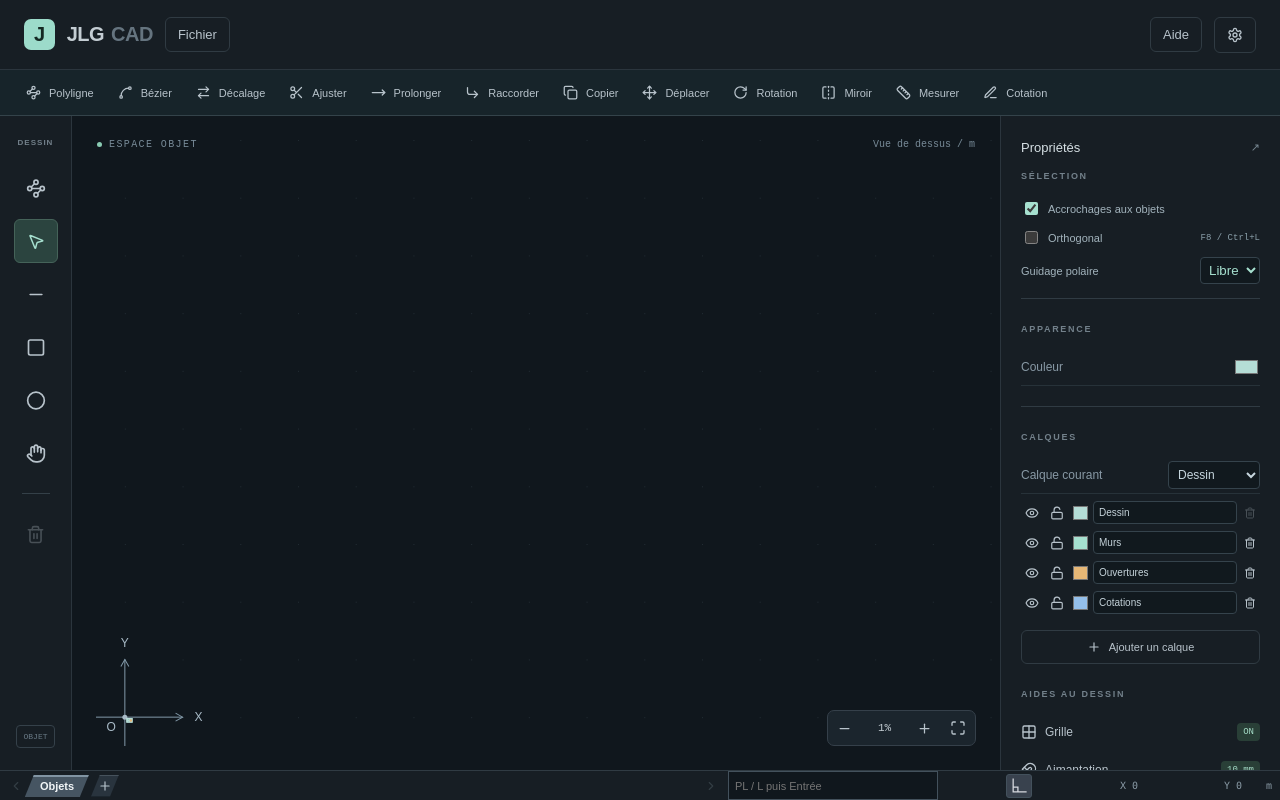
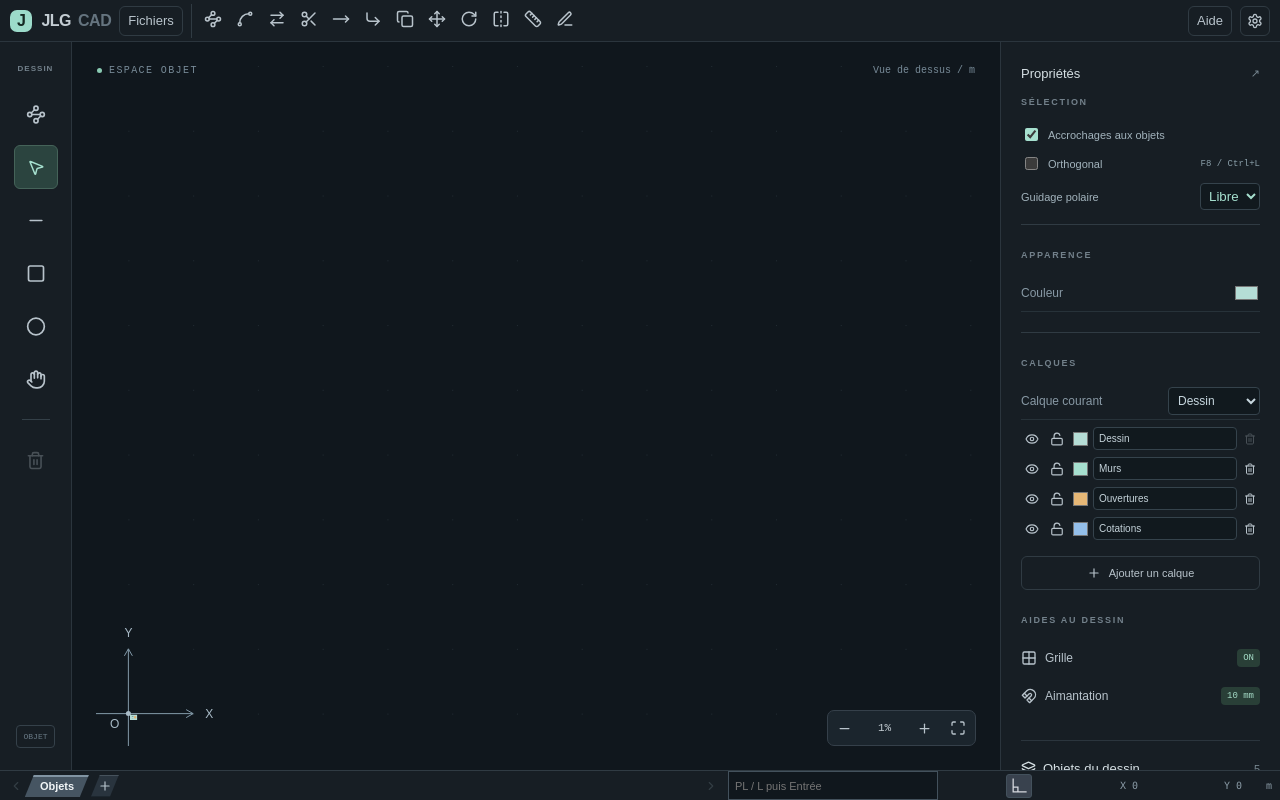
Before and after one commit to jlg-formation/jlg-cad, a React (Vite) app: page / in a window 1280 px wide. Built offline with nearby package versions, Linux system fonts and the light colour scheme.

Commit message:
Merge header and icon toolbar into one compact row

```diff
--- a/src/architecture.tsx
+++ b/src/architecture.tsx
@@ -25,7 +25,7 @@ export const tips:Partial<Record<Tool,string>>={
 };
 export function ArchitectureToolbar({tool,onTool,shortcut}:{tool:Tool;onTool:(t:Tool)=>void;shortcut:(id:string)=>string}) {
  const tools=[['polyline',Waypoints],['bezier',Spline],['offset',ArrowRightLeft],['trim',Scissors],['extend',MoveRight],['join',CornerDownRight],['copy',Copy],['move',Move],['rotate',RotateCw],['mirror',FlipHorizontal],['measure',Ruler],['dimension',PenLine]] as const;
- return <nav className="architecture-toolbar" aria-label="Outils d’architecture">{tools.map(([t,Icon])=><button key={t} className={tool===t?'active':''} onClick={()=>onTool(t)} title={labels[t]+(shortcut(t)?' — '+shortcut(t):'')}><Icon size={15}/>{labels[t]}</button>)}</nav>;
+ return <nav className="architecture-toolbar" aria-label="Outils d’architecture">{tools.map(([t,Icon])=><button key={t} aria-label={labels[t]} className={tool===t?'active':''} onClick={()=>onTool(t)} title={labels[t]+(shortcut(t)?' — '+shortcut(t):'')}><Icon size={18}/></button>)}</nav>;
 }
 export type Settings={length:string;angle:string;distance:string;dx:string;dy:string;rotation:string;ortho:boolean;polar:number;osnap:boolean;segment:'line'|'arc';arcAngle:string;closed:boolean;keepOriginal:boolean;dimensionText:string;annotationScale:string};
 export const initialSettings:Settings={length:'',angle:'',distance:'10 cm',dx:'10 cm',dy:'0',rotation:'90',ortho:false,polar:0,osnap:true,segment:'line',arcAngle:'90',closed:false,keepOriginal:true,dimensionText:'2,5 mm',annotationScale:'50'};
--- a/src/main.tsx
+++ b/src/main.tsx
@@ -274,7 +274,7 @@ function App() {
  const statusText=message==='Prêt à dessiner'?'Sélectionnez et déplacez une forme':message;
  const size=layout?paperSize(layout):null;
  const runAction=(action:string)=>{if(action==='undo')undo();else if(action==='redo')redo();else if(action==='save')setSaveRequest('save');else if(action==='new'){if((doc.shapes.length||doc.layouts.length)&&saved!==doc){setConfirmNew(true);return;}commit(documentOf('Sans titre',[]));switchSpace(null);}else if(action==='open')input.current?.click();else if(action==='dxf')download(toDxf(visible,doc.layers),'.dxf');else if(action==='pdf'&&layout)pdf();else if(action==='pdfAll'&&doc.layouts.length)pdf(true);else if(action==='help')window.dispatchEvent(new Event('cad-shortcuts'));};
- return <UnitContext.Provider value={paper?'mm':unit}><div className="app">{confirmNew&&<NewDrawingDialog onCancel={()=>setConfirmNew(false)} onDiscard={()=>{commit(documentOf('Sans titre',[]));switchSpace(null);setConfirmNew(false);}} onSave={()=>{setConfirmNew(false);setSaveRequest('new');}}/>}{saveRequest&&<SaveDrawingDialog name={doc.name} onCancel={()=>setSaveRequest(null)} onSave={name=>{const named={...doc,name};download(JSON.stringify(named,null,2),'.jlgcad',name);setSaveRequest(null);if(saveRequest==='new'){commit(documentOf('Sans titre',[]));switchSpace(null);}else{setDoc(named);setSaved(named);}}}/>}<header><div className="brand"><span className="brand-icon">J</span> JLG<span className="muted">CAD</span></div><Menus bindings={bindings} onBindings={changeBindings} onAction={runAction} canPdf={!!layout} canPdfAll={!!doc.layouts.length}/><button aria-label="Paramètres" title="Paramètres de l’application" onClick={()=>setConfiguration(true)}><SettingsIcon size={16}/></button></header>{!paper&&<ArchitectureToolbar tool={tool} onTool={chooseTool} shortcut={shortcut}/>}
+ return <UnitContext.Provider value={paper?'mm':unit}><div className="app">{confirmNew&&<NewDrawingDialog onCancel={()=>setConfirmNew(false)} onDiscard={()=>{commit(documentOf('Sans titre',[]));switchSpace(null);setConfirmNew(false);}} onSave={()=>{setConfirmNew(false);setSaveRequest('new');}}/>}{saveRequest&&<SaveDrawingDialog name={doc.name} onCancel={()=>setSaveRequest(null)} onSave={name=>{const named={...doc,name};download(JSON.stringify(named,null,2),'.jlgcad',name);setSaveRequest(null);if(saveRequest==='new'){commit(documentOf('Sans titre',[]));switchSpace(null);}else{setDoc(named);setSaved(named);}}}/>}<header><div className="brand"><span className="brand-icon">J</span> JLG<span className="muted">CAD</span></div><Menus bindings={bindings} onBindings={changeBindings} onAction={runAction} canPdf={!!layout} canPdfAll={!!doc.layouts.length}>{!paper&&<ArchitectureToolbar tool={tool} onTool={chooseTool} shortcut={shortcut}/>}</Menus><button aria-label="Paramètres" title="Paramètres de l’application" onClick={()=>setConfiguration(true)}><SettingsIcon size={16}/></button></header>
  <input hidden type="file" ref={input} accept=".jlgcad,.json" onChange={async e=>{const f=e.target.files?.[0];if(!f)return;try{commit(parseDrawing(await f.text()));switchSpace(null);setMessage('Projet ouvert');}catch(err){setMessage(err instanceof Error?err.message:'Ouverture impossible');}e.target.value='';}}/>
  <div className="workspace"><aside className="tools"><div className="section-label">DESSIN</div>{([[ 'polyline',Waypoints,'PL'],['select',MousePointer2,'V'],['line',Minus,'L'],['rect',Square,'R'],['circle',Circle,'C'],['pan',Hand,'H'],['text',Type,'T'],['viewport',PanelsTopLeft,'F']] as const).filter(([t])=>paper?t!=='polyline':!['text','viewport'].includes(t)).map(([t,Icon,key])=><button title={title(t,labels[t])} aria-label={labels[t]} key={t} className={tool===t?'active':''} onClick={()=>chooseTool(t)}><Icon size={21}/></button>)}<div className="divider"/><button title={title("delete","Supprimer la sélection")} aria-label="Supprimer la sélection" disabled={!selected&&!selectedIds.length} onClick={remove}><Trash2 size={19}/></button><div className="tool-bottom">{paper?'PAPIER':'OBJET'}</div></aside>
  <main className={layout?'paper-space':undefined}><div className="canvas-top"><span><span className="live-dot"/>{viewport?'OBJET DANS LA FENÊTRE':paper?'ESPACE PAPIER':'ESPACE OBJET'}</span><span>{layout?`${layout.format} · ${layout.orientation==='landscape'?'Paysage':'Portrait'}`:'Vue de dessus'} / {paper?'mm':unit}</span></div>
--- a/src/menus.tsx
+++ b/src/menus.tsx
@@ -1,4 +1,4 @@
-import {useEffect,useRef,useState} from 'react';
+import {useEffect,useRef,useState,type ReactNode} from 'react';
 import {chord,commands,conflict,defaults,reserved,type Bindings} from './shortcuts';
 import './menus.css';
 const pages:Record<string,[string,string[]]>={
@@ -9,7 +9,7 @@ const pages:Record<string,[string,string[]]>={
  about:['À propos de JLG CAD',['JLG CAD est un prototype de dessin architectural 2D réalisé en Bun, TypeScript et React.','Le dessin et les préférences sont conservés localement dans votre navigateur.']],
 };
 export function NewDrawingDialog({onSave,onDiscard,onCancel}:{onSave:()=>void;onDiscard:()=>void;onCancel:()=>void}){const ref=useRef<HTMLDialogElement>(null);useEffect(()=>{ref.current?.showModal();},[]);return <dialog ref={ref} className="help-dialog" aria-label="Nouveau dessin" onCancel={e=>{e.preventDefault();onCancel();}} onKeyDown={e=>e.stopPropagation()}><h2>Sauvegarder le dessin actuel ?</h2><p>Créer un nouveau dessin remplacera le projet affiché. Vous pouvez télécharger une copie avant de continuer.</p><div className="new-actions"><button onClick={onCancel}>Annuler</button><button onClick={onDiscard}>Continuer sans sauvegarder</button><button className="primary" onClick={onSave}>Sauvegarder puis créer</button></div></dialog>;}
-export function Menus({bindings,onBindings,onAction,canPdf,canPdfAll}:{bindings:Bindings;onBindings:(b:Bindings)=>void;onAction:(id:string)=>void;canPdf:boolean;canPdfAll:boolean}){
+export function Menus({bindings,onBindings,onAction,canPdf,canPdfAll,children}:{bindings:Bindings;onBindings:(b:Bindings)=>void;onAction:(id:string)=>void;canPdf:boolean;canPdfAll:boolean;children?:ReactNode}){
  const [menu,setMenu]=useState(''),[page,setPage]=useState(''),[capture,setCapture]=useState<{id:string;index:number}|null>(null),[error,setError]=useState('');const root=useRef<HTMLDivElement>(null),dialog=useRef<HTMLDialogElement>(null),returnFocus=useRef<HTMLElement|null>(null);
  useEffect(()=>{const close=(e:PointerEvent)=>{if(!root.current?.contains(e.target as Node))setMenu('');};document.addEventListener('pointerdown',close);return()=>document.removeEventListener('pointerdown',close);},[]);
  useEffect(()=>{const open=()=>{setMenu('');setPage('shortcuts');};window.addEventListener('cad-shortcuts',open);return()=>window.removeEventListener('cad-shortcuts',open);},[]);
@@ -17,7 +17,8 @@ export function Menus({bindings,onBindings,onAction,canPdf,canPdfAll}:{bindings:
  const close=()=>{setPage('');setCapture(null);};
  const item=(id:string,label:string,disabled=false)=><button role="menuitem" disabled={disabled} onClick={()=>{setMenu('');onAction(id);}} key={id}><span>{label}</span><kbd>{bindings[id]?.join(' / ')}</kbd></button>;
  return <><div className="header-menus" ref={root} onKeyDown={e=>{if(e.key==='Escape'){setMenu('');e.stopPropagation();}if(e.key==='ArrowDown'||e.key==='ArrowUp'){const buttons=Array.from(root.current!.querySelectorAll<HTMLButtonElement>('[role=menuitem]:not(:disabled)'));if(buttons.length){e.preventDefault();const i=buttons.indexOf(document.activeElement as HTMLButtonElement);buttons[(i+(e.key==='ArrowDown'?1:buttons.length-1)+buttons.length)%buttons.length].focus();}}}}>
- <div className="menu-anchor"><button aria-haspopup="menu" aria-expanded={menu==='file'} onClick={()=>setMenu(menu==='file'?'':'file')}>Fichier</button>{menu==='file'&&<div role="menu" aria-label="Fichier" className="dropdown">{item('new','Nouveau dessin')}{item('open','Ouvrir…')}{item('save','Sauvegarder')}<div className="menu-separator"/><div className="menu-caption">Exporter</div>{item('dxf','DXF…')}{item('pdf','PDF actif…',!canPdf)}{item('pdfAll','Toutes les présentations en PDF…',!canPdfAll)}</div>}</div>
+ <div className="menu-anchor"><button aria-haspopup="menu" aria-expanded={menu==='file'} onClick={()=>setMenu(menu==='file'?'':'file')}>Fichiers</button>{menu==='file'&&<div role="menu" aria-label="Fichiers" className="dropdown">{item('new','Nouveau dessin')}{item('open','Ouvrir…')}{item('save','Sauvegarder')}<div className="menu-separator"/><div className="menu-caption">Exporter</div>{item('dxf','DXF…')}{item('pdf','PDF actif…',!canPdf)}{item('pdfAll','Toutes les présentations en PDF…',!canPdfAll)}</div>}</div>
+ {children}
  <div className="menu-anchor"><button aria-haspopup="menu" aria-expanded={menu==='help'} onClick={()=>setMenu(menu==='help'?'':'help')}>Aide</button>{menu==='help'&&<div role="menu" aria-label="Aide" className="dropdown">{Object.entries(pages).map(([id,[title]])=><button role="menuitem" key={id} onClick={()=>{setMenu('');setPage(id);}}>{title}</button>)}<div className="menu-separator"/><button role="menuitem" onClick={()=>{setMenu('');setPage('shortcuts');}}>Raccourcis clavier… <kbd>{bindings.help?.join(' / ')}</kbd></button></div>}</div></div>
  <dialog ref={dialog} className="help-dialog" aria-label={page==='shortcuts'?'Raccourcis clavier':pages[page]?.[0]||'Aide'} onCancel={e=>{e.preventDefault();if(capture){setCapture(null);setError('');}else close();}} onKeyDown={e=>{e.stopPropagation();if(!capture)return;e.preventDefault();if(e.key==='Escape'){setCapture(null);return;}const key=chord(e.nativeEvent);if(!key)return;const other=conflict(bindings,capture.id,key);if(reserved(key)){setError('Cette combinaison est réservée au navigateur ou au système.');return;}if(other){setError('Déjà utilisé par « '+other[1]+' ». Modifiez ce raccourci ou retirez-le d’abord.');return;}const next=[...bindings[capture.id]];if(next.includes(key)&&next[capture.index]!==key){setError('Ce raccourci est déjà présent pour cette commande.');return;}next[capture.index]=key;onBindings({...bindings,[capture.id]:next});setCapture(null);setError('');}}>
  <div className="dialog-heading"><h2>{page==='shortcuts'?'Raccourcis clavier':pages[page]?.[0]}</h2><button aria-label="Fermer l’aide" onClick={close}>Fermer</button></div>
--- a/src/style.css
+++ b/src/style.css
@@ -59,3 +59,15 @@ footer .layout-tab-strip button[aria-label="Ajouter un layout"]{width:28px;min-w
 footer .command-entry{align-self:stretch}
 footer .command-entry input{height:100%}
 .command-help{position:absolute;right:0;bottom:100%;width:max-content;min-width:100%;padding:7px 10px;white-space:normal;overflow-wrap:anywhere;line-height:1.45;text-align:left;background:#1b252ded;color:#dce6eb;border:1px solid #43515c;border-bottom:0;box-shadow:0 -2px 8px #0003;pointer-events:none;z-index:5;font-size:11px}
+
+/* Single compact header with icon-only drafting tools. */
+header{height:42px;min-height:42px;flex:0 0 42px;padding:0 10px;gap:8px}
+header .brand{font-size:16px;flex-shrink:0;margin-right:0}
+header .brand-icon{padding:2px 7px;margin-right:2px}
+header>button{padding:6px;width:30px;height:30px;flex-shrink:0}
+header .header-menus{align-items:center;gap:8px}
+header .header-menus>.menu-anchor{flex-shrink:0}
+header .header-menus>.menu-anchor>button{height:30px;padding:4px 8px}
+header .architecture-toolbar{display:flex;flex:1;min-width:0;height:34px;min-height:0;padding:0 6px;gap:2px;background:transparent;border:0;border-left:1px solid #303b43;overflow-x:auto;overflow-y:hidden}
+header .architecture-toolbar button{width:30px;min-width:30px;height:30px;padding:5px;font-size:12px;border-radius:4px;flex-shrink:0}
+@media(max-width:760px){header{height:42px;padding:0 6px;gap:4px}header .header-menus{gap:4px}header .architecture-toolbar{padding:0 3px}}
```
Also changed, not shown: 1 other file (tests, documents, lock files or other folders).
